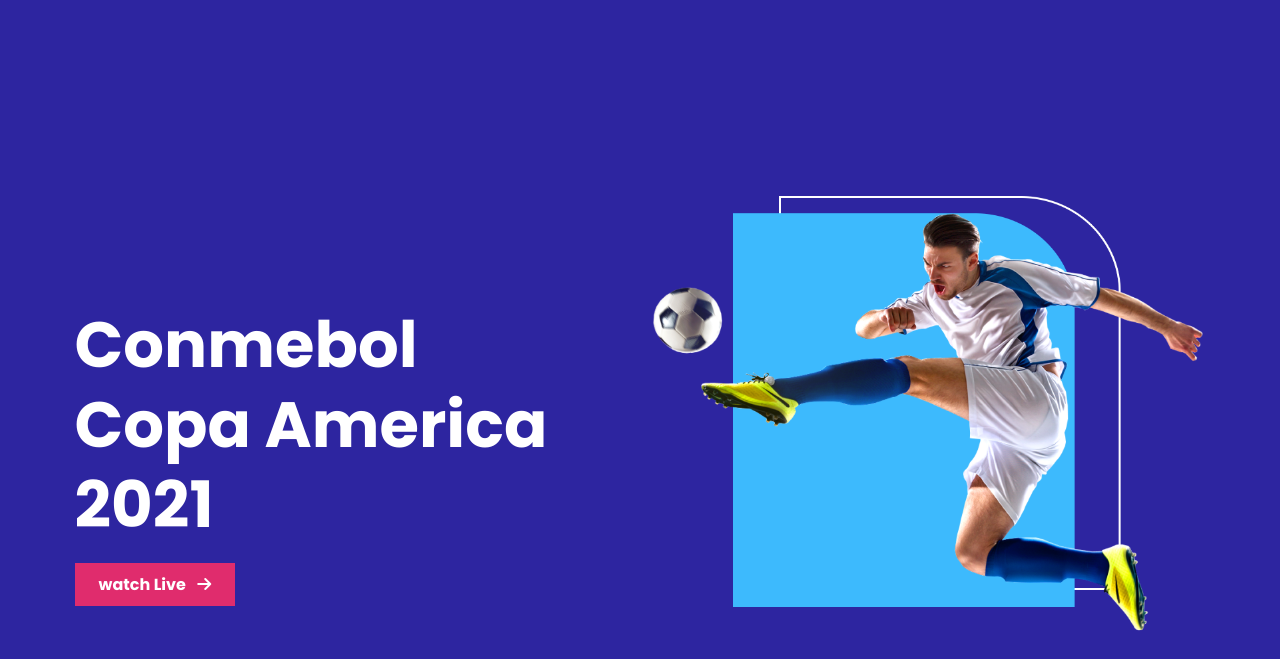
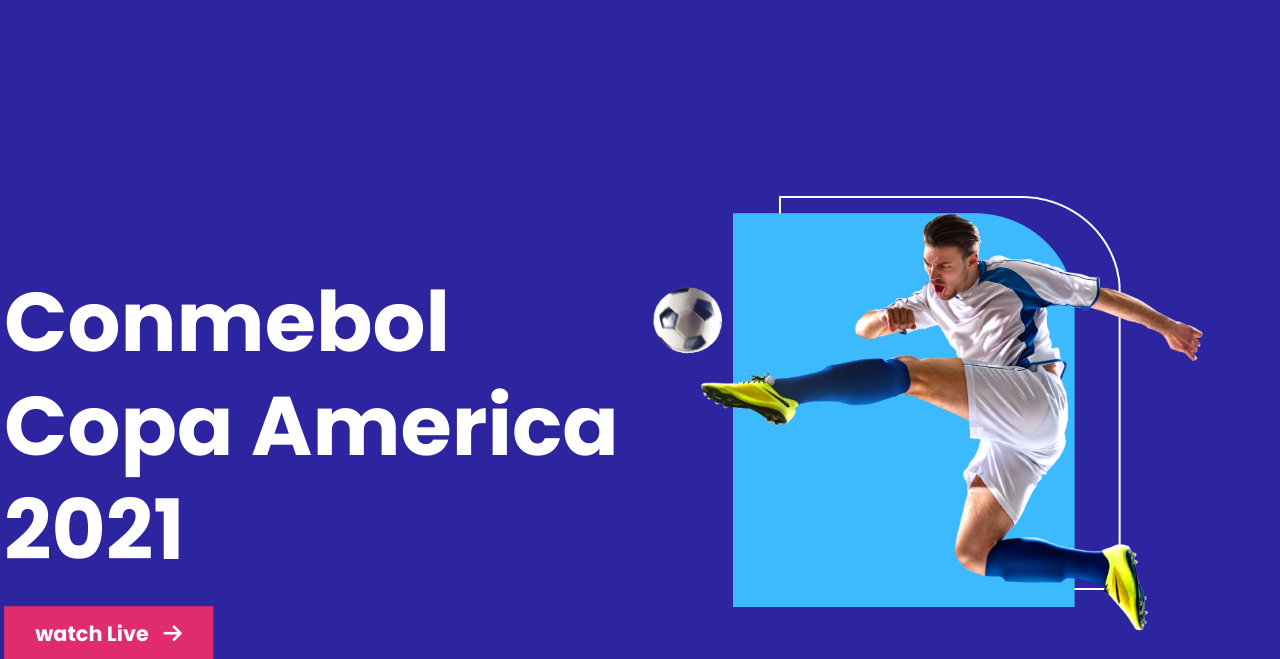
Before and after one commit to nizamseu/football, a plain HTML site: page index.html in a window 1280 px wide. In both pictures the pointer is over the element 311 px from the left and 559 px from the top of the page. Shown: the part 141-800 px from the top of the page. Drawn offline with Linux system fonts and the light colour scheme; files whose address does not match are found by name.

Commit message:
all done

```diff
--- a/style.css
+++ b/style.css
@@ -59,6 +59,10 @@ header{
 .banner-half{
     margin: 50px 0;
     padding: 0 51px;
+}
+.banner-half:hover{
+    transform: scale(1.3);
+    transition: 1s;
 }
 .banner-half p{
     font-size: 64px;
```
